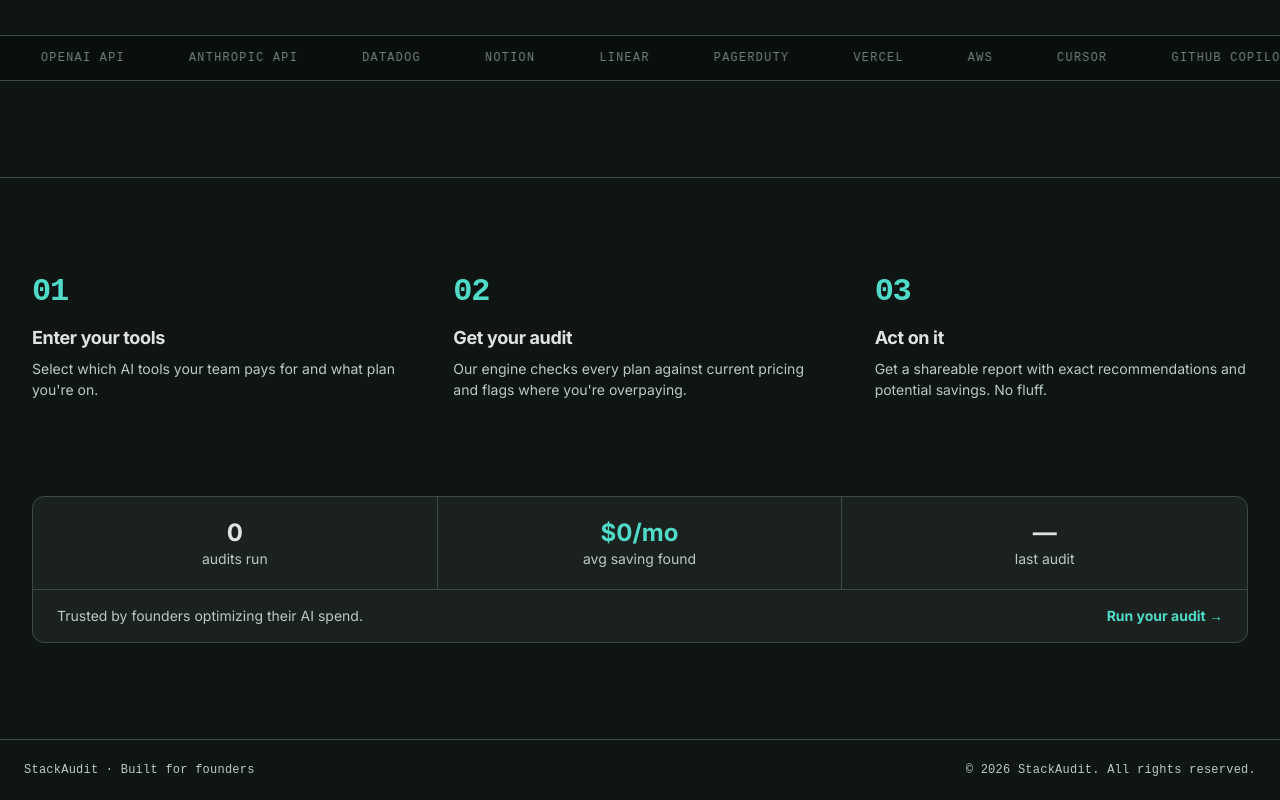
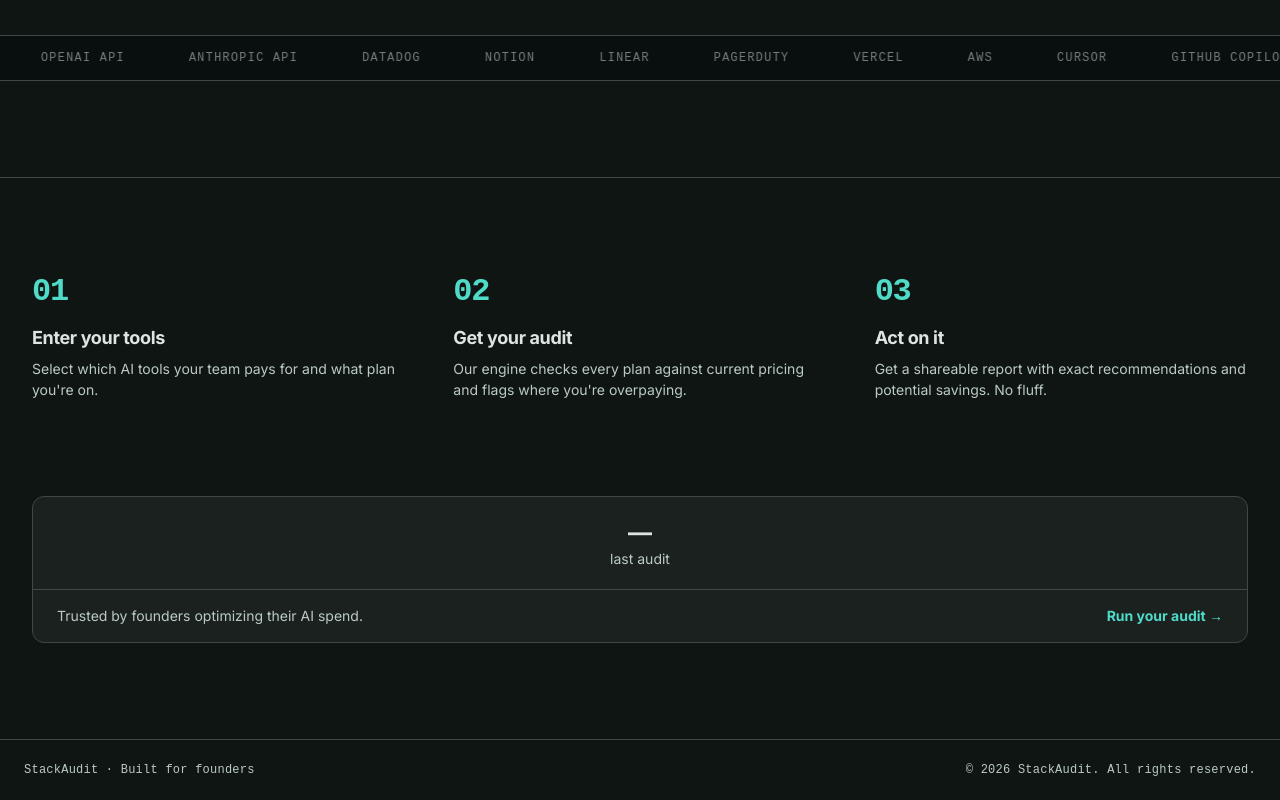
Before and after one commit to RoNnY125-coder/StackAudit, a Next.js app: page / in a window 1280 px wide. Shown: the part 679-1479 px from the top of the page. Built offline with nearby package versions, Linux system fonts and the light colour scheme; no server answers.

Commit message:
chore: remove audits run and avg saving stats from SocialProof

```diff
--- a/components/landing/SocialProof.tsx
+++ b/components/landing/SocialProof.tsx
@@ -89,27 +89,7 @@ export default function SocialProof() {
     <section className="max-w-7xl mx-auto px-4 lg:px-8 mb-24">
       <h2 className="sr-only">Audit Statistics</h2>
       <div className="bg-surface-container border border-outline-variant rounded-xl overflow-hidden">
-        <div className="grid grid-cols-1 sm:grid-cols-3 divide-y sm:divide-y-0 sm:divide-x divide-outline-variant">
-
-          {/* Audits run */}
-          <div className="px-6 py-5 text-center">
-            <p className={`text-2xl font-bold text-on-surface transition-opacity duration-500 ${dimClass}`}>
-              {stats.totalAudits > 0
-                ? stats.totalAudits.toLocaleString()
-                : loaded ? "0" : "—"}
-            </p>
-            <p className="text-sm text-on-surface-variant">audits run</p>
-          </div>
-
-          {/* Avg saving */}
-          <div className="px-6 py-5 text-center">
-            <p className={`text-2xl font-bold text-primary transition-opacity duration-500 ${dimClass}`}>
-              {stats.avgMonthlySavings > 0
-                ? `${formatCurrency(stats.avgMonthlySavings)}/mo`
-                : loaded ? "$0/mo" : "—"}
-            </p>
-            <p className="text-sm text-on-surface-variant">avg saving found</p>
-          </div>
+        <div className="grid grid-cols-1 divide-y sm:divide-y-0 divide-outline-variant">
 
           {/* Last audit */}
           <div className="px-6 py-5 text-center">
```
